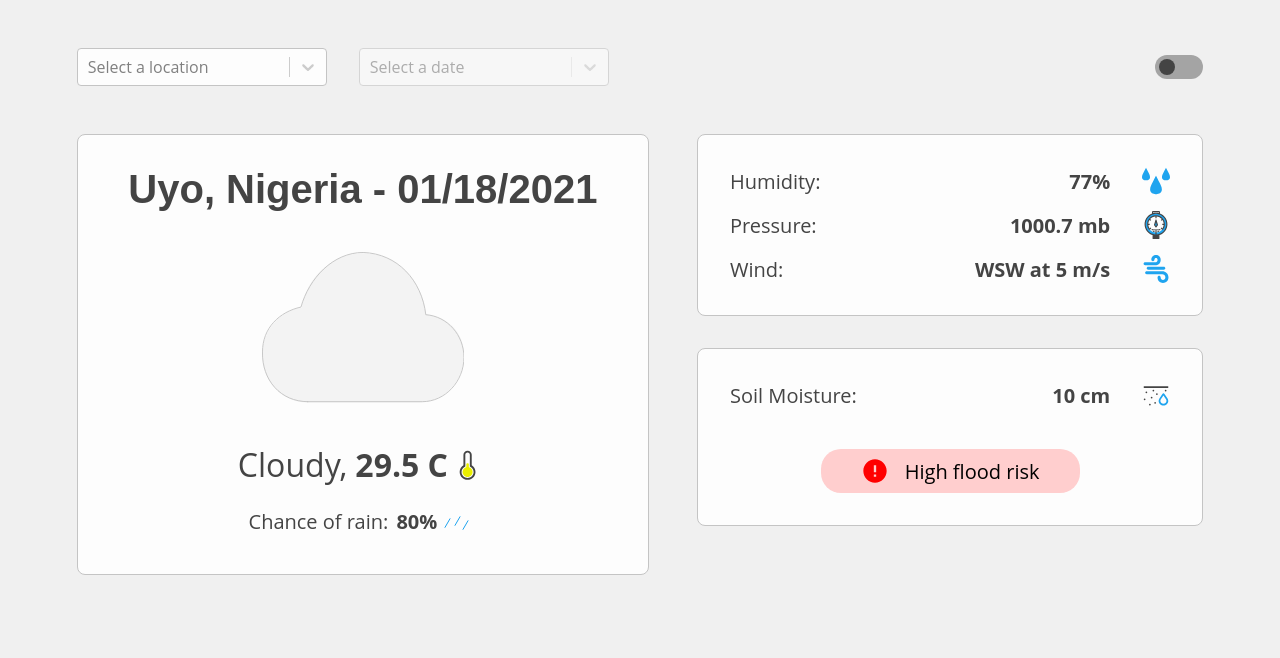
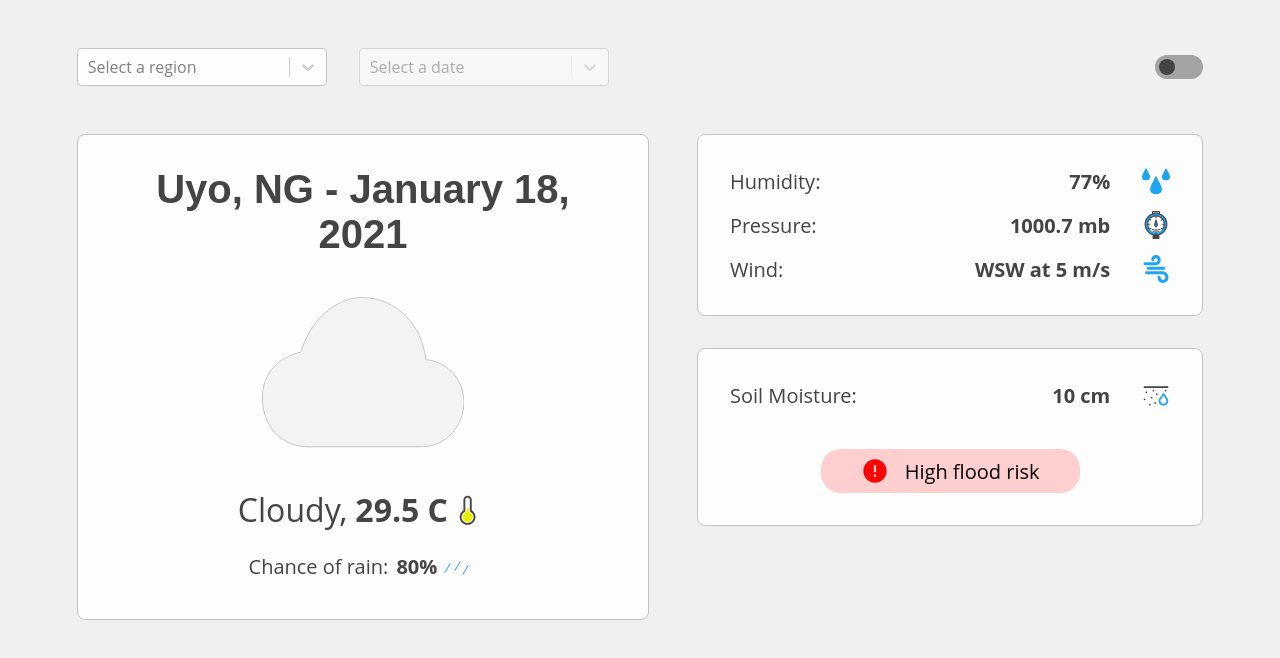
Before and after one commit to Azzyew/kanda-weather-dashboard, a React (Create React App) app: page / in a window 1280 px wide. Shown: the top 658 px of the page. Built offline with nearby package versions, Linux system fonts and the light colour scheme.

Commit message:
add change forecast functionality

```diff
--- a/src/App.jsx
+++ b/src/App.jsx
@@ -1,3 +1,5 @@
+import { useForecasts } from './data/forecastsContext'
+
 import { SoilMoisture } from './svg/icons/SoilMoisture'
 import { Humidity } from './svg/icons/Humidity'
 import { Pressure } from './svg/icons/Pressure'
@@ -13,18 +15,8 @@ import { ThemeProvider } from 'styled-components'
 import GlobalStyle from './styles/globalStyle'
 import StyledApp from './styles/appStyle'
 
-const locationOptions = [
-  { value: 'uyo', label: 'Uyo, Nigeria' },
-  { value: 'accra', label: 'Accra, Ghana' }
-]
-
-const dateOptions = [
-  { value: '01/18/2021', label: '01/18/2021' },
-  { value: '02/07/2021', label: '02/07/2021' },
-  { value: '03/09/2021', label: '03/09/2021' }
-]
-
 export default function App() {
+  const { currentForecast, currentRegion } = useForecasts()
   const { themes, currentTheme, toggleCurrentTheme } = useTheme()
 
   return (
@@ -33,8 +25,8 @@ export default function App() {
       <StyledApp>
         <header>
           <form>
-            <SelectInput placeholder="location" options={locationOptions} />
-            <SelectInput placeholder="date" options={dateOptions} isDisabled />
+            <SelectInput type="region" />
+            <SelectInput type="date" isDisabled={!currentRegion} />
           </form>
 
           <ToggleThemeButton currentTheme={currentTheme} onClick={toggleCurrentTheme} />
@@ -42,32 +34,32 @@ export default function App() {
 
         <main>
           <MainForecast
-            location="Uyo, Nigeria"
-            date="01/18/2021"
-            condition="Cloudy"
-            temperature="29.5 C"
-            rainChance="80%"
+            region={currentForecast.region}
+            date={currentForecast.date}
+            condition={currentForecast.condition}
+            temperature={currentForecast.temperature}
+            rainChance={currentForecast.rainChance}
           />
           <div>
             <section>
               <div className="section-row">
                 <p>
                   <span>Humidity:</span>
-                  <strong>77%</strong>
+                  <strong>{currentForecast.humidity ?? "Information not found"}</strong>
                 </p>
                 <Humidity />
               </div>
               <div className="section-row">
                 <p>
                   <span>Pressure:</span>
-                  <strong>1000.7 mb</strong>
+                  <strong>{currentForecast.pressure ?? "Information not found"}</strong>
                 </p>
                 <Pressure color="var(--font-color)" background="var(--background)" />
               </div>
               <div className="section-row">
                 <p>
                   <span>Wind:</span>
-                  <strong>WSW at 5 m/s</strong>
+                  <strong>{currentForecast.wind ?? "Information not found"}</strong>
                 </p>
                 <Wind />
               </div>
--- a/src/components/MainForecast/index.jsx
+++ b/src/components/MainForecast/index.jsx
@@ -3,10 +3,10 @@ import { TempMedium } from '../../svg/icons/TempMedium'
 import { MiniRain } from '../../svg/icons/MiniRain'
 import StyledMainForecast from './style.js'
 
-export function MainForecast({ location, date, condition, temperature, rainChance }) {
+export function MainForecast({ region, date, condition, temperature, rainChance }) {
     return (
         <StyledMainForecast className="main-forecast">
-          <h1>{location} - {date}</h1>
+          <h1>{region} - {date}</h1>
 
           <Cloudy className="forecast-illustration" />
 
--- a/src/components/SelectInput/index.jsx
+++ b/src/components/SelectInput/index.jsx
@@ -1,4 +1,6 @@
+import { useEffect, useState } from 'react'
 import Select from 'react-select'
+import { useForecasts } from '../../data/forecastsContext'
 import {
     controlStyles,
     optionStyles,
@@ -6,10 +8,50 @@ import {
     menuStyles
 } from './style'
 
-export function SelectInput({ placeholder, options, isDisabled }) {
+export function SelectInput({ type, isDisabled }) {
+    const { getAvailableForecastsOptions, currentRegion, setCurrentRegion, selectForecast } = useForecasts()
+    const [options, setOptions] = useState([])
+    const [value, setValue] = useState(null)
+
+    useEffect(() => {
+        if (type === 'date') setValue(null)
+
+        const forecasts = getAvailableForecastsOptions()
+
+        if (type === 'region') {
+            const regions = Object.keys(forecasts)
+            setOptions(() => addOptions(regions))
+        } else if (type === 'date') {
+            const dates = forecasts[currentRegion] ?? []
+            setOptions(() => addOptions(dates))
+        }
+    }, [currentRegion])
+
+    function addOptions(options) {
+        const optionsArray = options.reduce((result, option) => {
+            result.push({
+                value: option,
+                label: option
+            })
+            return result
+        }, [])
+
+        return optionsArray
+    }
+
+    function setValues(e) {
+        setValue(e)
+
+        if (type === 'region') {
+            setCurrentRegion(e?.value ?? '')
+        } else if (type === 'date') {
+            e && selectForecast(currentRegion, e.value)
+        }
+    }
+
     return (
-        <Select placeholder={`Select a ${placeholder}`} isClearable
-            isSearchable={false} options={options} isDisabled={isDisabled}
+        <Select placeholder={`Select a ${type}`} isClearable onChange={e => setValues(e)}
+            isSearchable={false} options={options} isDisabled={isDisabled} value={value}
             styles={{
                 control: controlStyles,
                 menu: menuStyles,
--- a/src/data/forecasts.json
+++ b/src/data/forecasts.js
@@ -1,4 +1,4 @@
-[
+export const forecasts = [
   {
     "region": "Uyo, NG",
     "date": "January 18, 2021",
--- /dev/null
+++ b/src/data/forecastsContext.js
@@ -0,0 +1,44 @@
+import { useState, createContext, useContext } from "react"
+import { forecasts } from './forecasts'
+
+export const ForecastsContext = createContext({})
+
+export function ForecastsContextProvider({ children }) {
+    const [currentForecast, setCurrentForecast] = useState(forecasts[0])
+    const [currentRegion, setCurrentRegion] = useState('')
+
+    function getAvailableForecastsOptions() {
+        const availableForecastsOptions = forecasts.reduce((result, item) => {
+            if (!result[item.region]) result[item.region] = []
+            result[item.region].push(item.date)
+            return result
+        }, {})
+
+        return availableForecastsOptions
+    }
+
+    function selectForecast(region, date) {
+        const forecast = forecasts.filter(forecast => {
+            return forecast.region === region && forecast.date === date
+        })
+
+        setCurrentForecast(forecast[0])
+    }
+
+    return (
+        <ForecastsContext.Provider value={{
+            currentForecast,
+            setCurrentForecast,
+            currentRegion,
+            setCurrentRegion,
+            getAvailableForecastsOptions,
+            selectForecast
+        }}>
+            {children}
+        </ForecastsContext.Provider>
+    )
+}
+
+export function useForecasts() {
+    return useContext(ForecastsContext)
+}
--- a/src/index.jsx
+++ b/src/index.jsx
@@ -1,10 +1,13 @@
 import React from 'react'
 import ReactDOM from 'react-dom'
 import App from './App'
+import { ForecastsContextProvider } from './data/forecastsContext'
 
 ReactDOM.render(
   <React.StrictMode>
-    <App />
+    <ForecastsContextProvider>
+      <App />
+    </ForecastsContextProvider>
   </React.StrictMode>,
   document.getElementById('root')
 )
```
